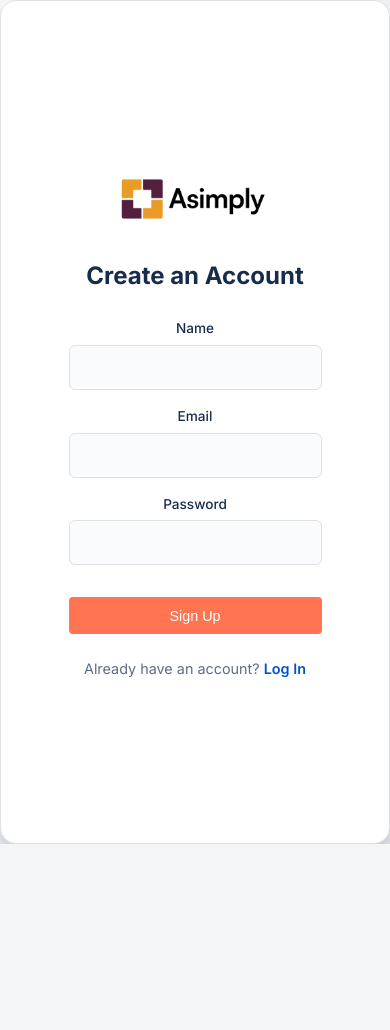
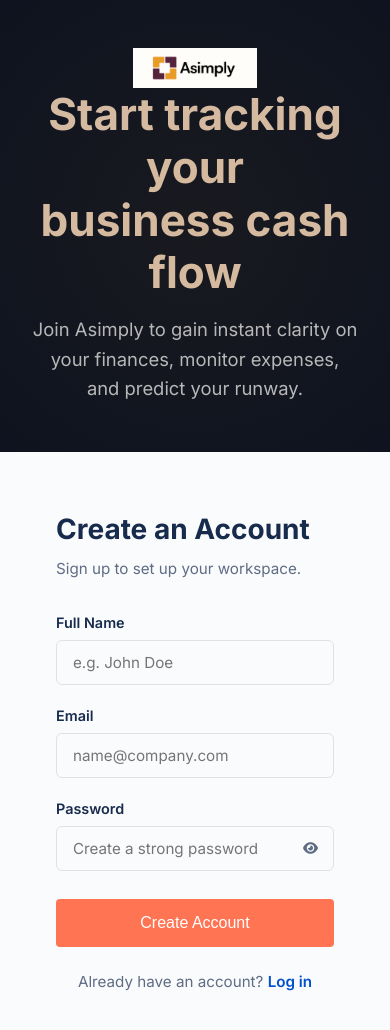
Before and after one commit to YousufKhannn/Asimply_workspace_v1, a React (Vite) app in the folder frontend/: page /register in a window 390 px wide. Shown: the top 1030 px of the page. Before the commit the page ends 844 px from the top, so only its background shows below. Built offline with nearby package versions, Linux system fonts and the light colour scheme; no server answers.

Commit message:
updated auth UI

```diff
--- a/frontend/src/index.css
+++ b/frontend/src/index.css
@@ -728,3 +728,133 @@ input:focus, select:focus {
     0% { transform: rotate(0deg); }
     100% { transform: rotate(360deg); }
 }
+
+/* Auth Layout */
+.auth-split-layout {
+    display: flex;
+    min-height: 100vh;
+    background-color: #FAFBFC;
+}
+
+.auth-left {
+    flex: 1;
+    background-color: #0E131F;
+    color: #ffffff;
+    display: flex;
+    flex-direction: column;
+    justify-content: center;
+    padding: 4rem;
+    position: relative;
+    overflow: hidden;
+}
+
+.auth-left::before {
+    content: '';
+    position: absolute;
+    top: -50%;
+    left: -50%;
+    width: 200%;
+    height: 200%;
+    background: radial-gradient(circle, rgba(233,155,40,0.05) 0%, rgba(14,19,31,0) 50%);
+    pointer-events: none;
+}
+
+.auth-left h1 {
+    color: #D4BBA4;
+    font-size: 2.75rem;
+    margin-bottom: 1rem;
+    font-weight: 800;
+    line-height: 1.2;
+    z-index: 1;
+}
+
+.auth-left p {
+    font-size: 1.15rem;
+    color: rgba(255, 255, 255, 0.7);
+    max-width: 450px;
+    line-height: 1.6;
+    z-index: 1;
+}
+
+.auth-right {
+    flex: 1.2;
+    display: flex;
+    flex-direction: column;
+    justify-content: center;
+    align-items: center;
+    padding: 2rem;
+}
+
+.auth-form-container {
+    width: 100%;
+    max-width: 420px;
+    background: #ffffff;
+    padding: 3rem;
+    border-radius: var(--border-radius);
+    box-shadow: var(--shadow-sm);
+    border: 1px solid var(--border-color);
+}
+
+.password-wrapper {
+    position: relative;
+    display: flex;
+    align-items: center;
+}
+
+.password-toggle {
+    position: absolute;
+    right: 1rem;
+    background: none;
+    border: none;
+    cursor: pointer;
+    color: var(--text-muted);
+    padding: 0;
+    outline: none;
+}
+
+.password-toggle:hover {
+    color: var(--primary-color);
+}
+
+.auth-footer-link {
+    text-align: center;
+    margin-top: 1.5rem;
+    font-size: 0.95rem;
+    color: var(--text-muted);
+}
+
+.auth-footer-link a {
+    color: var(--primary-color);
+    font-weight: 600;
+    text-decoration: none;
+    transition: var(--transition);
+}
+
+.auth-footer-link a:hover {
+    color: #c77e16;
+}
+
+@media (max-width: 900px) {
+    .auth-split-layout {
+        flex-direction: column;
+    }
+    .auth-left {
+        flex: none;
+        padding: 3rem 2rem;
+        text-align: center;
+        align-items: center;
+    }
+    .auth-left p {
+        margin: 0 auto;
+    }
+    .auth-right {
+        padding: 1.5rem;
+        justify-content: flex-start;
+    }
+    .auth-form-container {
+        padding: 2rem;
+        box-shadow: none;
+        border: none;
+        background: transparent;
+    }
+}
--- a/frontend/src/pages/Login.jsx
+++ b/frontend/src/pages/Login.jsx
@@ -5,42 +5,98 @@ import { AuthContext } from '../context/AuthContext';
 const Login = () => {
     const [email, setEmail] = useState('');
     const [password, setPassword] = useState('');
+    const [showPassword, setShowPassword] = useState(false);
     const [error, setError] = useState('');
+    const [isLoading, setIsLoading] = useState(false);
+
     const { login } = useContext(AuthContext);
     const navigate = useNavigate();
 
+    const validateForm = () => {
+        if (!email || !password) {
+            setError('Please fill in all fields.');
+            return false;
+        }
+        if (!/^\S+@\S+\.\S+$/.test(email)) {
+            setError('Please enter a valid email address.');
+            return false;
+        }
+        return true;
+    };
+
     const onSubmit = async e => {
         e.preventDefault();
+        setError('');
+
+        if (!validateForm()) return;
+
+        setIsLoading(true);
         try {
             await login(email, password);
             navigate('/dashboard');
         } catch (err) {
-            setError(err.response?.data?.msg || 'Login failed');
+            setError(err.response?.data?.msg || 'Invalid email or password');
+            setIsLoading(false);
         }
     };
 
     return (
-        <div className="home-view" style={{ minHeight: '100vh', display: 'flex', flexDirection: 'column', alignItems: 'center', justifyContent: 'center' }}>
-            <div className="home-content" style={{ marginTop: 0, padding: '2rem', background: '#fff', borderRadius: '16px', border: '1px solid var(--border-color)', width: '100%', maxWidth: '400px' }}>
-                <img src="/asimplylogo.png" alt="Asimply Logo" className="home-logo" style={{ margin: '0 auto 1.5rem', display: 'block' }} />
-                <h2 style={{ textAlign: 'center', marginBottom: '1.5rem', color: 'var(--text-dark)' }}>Sign In to Workspace</h2>
-                {error && <div className="alert-box alert-danger" style={{ marginBottom: '1rem', padding: '0.75rem' }}>{error}</div>}
+        <div className="auth-split-layout">
+            <div className="auth-left">
+                <img src="/asimplylogo.png" alt="Asimply" style={{ height: '40px', width: 'auto', marginBottom: 'auto' }} />
+                <div style={{ marginTop: 'auto', marginBottom: 'auto' }}>
+                    <h1>Know where your<br />business money is going</h1>
+                    <p>Track profit, expenses, and cash flow in one place. No complexity. Just clarity.</p>
+                </div>
+            </div>
 
-                <form onSubmit={onSubmit} id="transaction-form" style={{ gap: '1rem' }}>
-                    <div className="form-group">
-                        <label>Email</label>
-                        <input type="email" value={email} onChange={e => setEmail(e.target.value)} required />
+            <div className="auth-right">
+                <div className="auth-form-container">
+                    <h2 style={{ color: 'var(--text-dark)', marginBottom: '0.5rem', fontSize: '1.75rem', fontWeight: '700' }}>Welcome back</h2>
+                    <p style={{ color: 'var(--text-muted)', marginBottom: '2rem', fontSize: '0.95rem' }}>Enter your details to access your workspace.</p>
+
+                    {error && <div className="alert-box alert-danger" style={{ marginBottom: '1.5rem', padding: '0.85rem' }}>{error}</div>}
+
+                    <form onSubmit={onSubmit} style={{ display: 'flex', flexDirection: 'column', gap: '1.25rem' }}>
+                        <div className="form-group" style={{ marginBottom: 0 }}>
+                            <label style={{ fontSize: '0.9rem', fontWeight: '600', marginBottom: '0.4rem', color: 'var(--text-main)' }}>Email</label>
+                            <input
+                                type="email"
+                                placeholder="name@company.com"
+                                value={email}
+                                onChange={e => setEmail(e.target.value)}
+                                required
+                            />
+                        </div>
+
+                        <div className="form-group" style={{ marginBottom: 0 }}>
+                            <div style={{ display: 'flex', justifyContent: 'space-between', alignItems: 'center', marginBottom: '0.4rem' }}>
+                                <label style={{ fontSize: '0.9rem', fontWeight: '600', margin: 0, color: 'var(--text-main)' }}>Password</label>
+                                <a href="#" onClick={(e) => e.preventDefault()} style={{ fontSize: '0.85rem', color: 'var(--primary-color)', textDecoration: 'none', fontWeight: '500' }}>Forgot password?</a>
+                            </div>
+                            <div className="password-wrapper">
+                                <input
+                                    type={showPassword ? "text" : "password"}
+                                    placeholder="••••••••"
+                                    value={password}
+                                    onChange={e => setPassword(e.target.value)}
+                                    required
+                                />
+                                <button type="button" className="password-toggle" onClick={() => setShowPassword(!showPassword)}>
+                                    <i className={`fa-solid ${showPassword ? 'fa-eye-slash' : 'fa-eye'}`}></i>
+                                </button>
+                            </div>
+                        </div>
+
+                        <button type="submit" className="btn-primary" style={{ width: '100%', marginTop: '0.5rem', height: '48px', fontSize: '1rem' }} disabled={isLoading}>
+                            {isLoading ? 'Logging in...' : 'Login'}
+                        </button>
+                    </form>
+
+                    <div className="auth-footer-link">
+                        Don't have an account? <Link to="/register">Sign up</Link>
                     </div>
-                    <div className="form-group">
-                        <label>Password</label>
-                        <input type="password" value={password} onChange={e => setPassword(e.target.value)} required />
-                    </div>
-                    <button type="submit" className="btn-primary" style={{ width: '100%', marginTop: '1rem' }}>Login</button>
-                </form>
-
-                <p style={{ textAlign: 'center', marginTop: '1.5rem', fontSize: '0.9rem', color: 'var(--text-muted)' }}>
-                    Don't have an account? <Link to="/register" style={{ color: 'var(--primary-color)', fontWeight: '600', textDecoration: 'none' }}>Sign Up</Link>
-                </p>
+                </div>
             </div>
         </div>
     );
--- a/frontend/src/pages/Register.jsx
+++ b/frontend/src/pages/Register.jsx
@@ -6,46 +6,135 @@ const Register = () => {
     const [name, setName] = useState('');
     const [email, setEmail] = useState('');
     const [password, setPassword] = useState('');
+    const [showPassword, setShowPassword] = useState(false);
     const [error, setError] = useState('');
+    const [isLoading, setIsLoading] = useState(false);
+
     const { register } = useContext(AuthContext);
     const navigate = useNavigate();
 
+    const calculateStrength = (pass) => {
+        if (pass.length === 0) return 0;
+        if (pass.length < 6) return 33;
+        if (pass.length < 10) return 66;
+        return 100;
+    };
+
+    const strength = calculateStrength(password);
+    const getStrengthColor = () => {
+        if (strength === 33) return 'var(--danger-color)';
+        if (strength === 66) return '#E99B28'; // Warning/Medium
+        return 'var(--success-color)';
+    };
+
+    const validateForm = () => {
+        if (!name || !email || !password) {
+            setError('Please fill in all fields.');
+            return false;
+        }
+        if (!/^\S+@\S+\.\S+$/.test(email)) {
+            setError('Please enter a valid email address.');
+            return false;
+        }
+        if (password.length < 6) {
+            setError('Password must be at least 6 characters long.');
+            return false;
+        }
+        return true;
+    };
+
     const onSubmit = async e => {
         e.preventDefault();
+        setError('');
+
+        if (!validateForm()) return;
+
+        setIsLoading(true);
         try {
             await register(name, email, password);
             navigate('/dashboard');
         } catch (err) {
-            setError(err.response?.data?.msg || 'Registration failed');
+            setError(err.response?.data?.msg || 'User already exists or registration failed');
+            setIsLoading(false);
         }
     };
 
     return (
-        <div className="home-view" style={{ minHeight: '100vh', display: 'flex', flexDirection: 'column', alignItems: 'center', justifyContent: 'center' }}>
-            <div className="home-content" style={{ marginTop: 0, padding: '2rem', background: '#fff', borderRadius: '16px', border: '1px solid var(--border-color)', width: '100%', maxWidth: '400px' }}>
-                <img src="/asimplylogo.png" alt="Asimply Logo" className="home-logo" style={{ margin: '0 auto 1.5rem', display: 'block' }} />
-                <h2 style={{ textAlign: 'center', marginBottom: '1.5rem', color: 'var(--text-dark)' }}>Create an Account</h2>
-                {error && <div className="alert-box alert-danger" style={{ marginBottom: '1rem', padding: '0.75rem' }}>{error}</div>}
+        <div className="auth-split-layout">
+            <div className="auth-left">
+                <img src="/asimplylogo.png" alt="Asimply" style={{ height: '40px', width: 'auto', marginBottom: 'auto' }} />
+                <div style={{ marginTop: 'auto', marginBottom: 'auto' }}>
+                    <h1>Start tracking your<br />business cash flow</h1>
+                    <p>Join Asimply to gain instant clarity on your finances, monitor expenses, and predict your runway.</p>
+                </div>
+            </div>
 
-                <form onSubmit={onSubmit} id="transaction-form" style={{ gap: '1rem' }}>
-                    <div className="form-group">
-                        <label>Name</label>
-                        <input type="text" value={name} onChange={e => setName(e.target.value)} required />
+            <div className="auth-right">
+                <div className="auth-form-container">
+                    <h2 style={{ color: 'var(--text-dark)', marginBottom: '0.5rem', fontSize: '1.75rem', fontWeight: '700' }}>Create an Account</h2>
+                    <p style={{ color: 'var(--text-muted)', marginBottom: '2rem', fontSize: '0.95rem' }}>Sign up to set up your workspace.</p>
+
+                    {error && <div className="alert-box alert-danger" style={{ marginBottom: '1.5rem', padding: '0.85rem' }}>{error}</div>}
+
+                    <form onSubmit={onSubmit} style={{ display: 'flex', flexDirection: 'column', gap: '1.25rem' }}>
+                        <div className="form-group" style={{ marginBottom: 0 }}>
+                            <label style={{ fontSize: '0.9rem', fontWeight: '600', marginBottom: '0.4rem', color: 'var(--text-main)' }}>Full Name</label>
+                            <input
+                                type="text"
+                                placeholder="e.g. John Doe"
+                                value={name}
+                                onChange={e => setName(e.target.value)}
+                                required
+                            />
+                        </div>
+
+                        <div className="form-group" style={{ marginBottom: 0 }}>
+                            <label style={{ fontSize: '0.9rem', fontWeight: '600', marginBottom: '0.4rem', color: 'var(--text-main)' }}>Email</label>
+                            <input
+                                type="email"
+                                placeholder="name@company.com"
+                                value={email}
+                                onChange={e => setEmail(e.target.value)}
+                                required
+                            />
+                        </div>
+
+                        <div className="form-group" style={{ marginBottom: 0 }}>
+                            <label style={{ fontSize: '0.9rem', fontWeight: '600', marginBottom: '0.4rem', color: 'var(--text-main)' }}>Password</label>
+                            <div className="password-wrapper">
+                                <input
+                                    type={showPassword ? "text" : "password"}
+                                    placeholder="Create a strong password"
+                                    value={password}
+                                    onChange={e => setPassword(e.target.value)}
+                                    required
+                                />
+                                <button type="button" className="password-toggle" onClick={() => setShowPassword(!showPassword)}>
+                                    <i className={`fa-solid ${showPassword ? 'fa-eye-slash' : 'fa-eye'}`}></i>
+                                </button>
+                            </div>
+
+                            {password.length > 0 && (
+                                <div style={{ marginTop: '0.5rem' }}>
+                                    <div style={{ width: '100%', height: '4px', backgroundColor: 'var(--border-color)', borderRadius: '2px', overflow: 'hidden' }}>
+                                        <div style={{ width: `${strength}%`, height: '100%', backgroundColor: getStrengthColor(), transition: 'all 0.3s ease' }}></div>
+                                    </div>
+                                    <p style={{ fontSize: '0.75rem', color: 'var(--text-muted)', marginTop: '0.25rem', textAlign: 'right' }}>
+                                        {strength === 33 ? 'Weak' : (strength === 66 ? 'Medium' : 'Strong')}
+                                    </p>
+                                </div>
+                            )}
+                        </div>
+
+                        <button type="submit" className="btn-primary" style={{ width: '100%', marginTop: '0.5rem', height: '48px', fontSize: '1rem' }} disabled={isLoading}>
+                            {isLoading ? 'Creating account...' : 'Create Account'}
+                        </button>
+                    </form>
+
+                    <div className="auth-footer-link">
+                        Already have an account? <Link to="/login">Log in</Link>
                     </div>
-                    <div className="form-group">
-                        <label>Email</label>
-                        <input type="email" value={email} onChange={e => setEmail(e.target.value)} required />
-                    </div>
-                    <div className="form-group">
-                        <label>Password</label>
-                        <input type="password" value={password} onChange={e => setPassword(e.target.value)} required minLength="6" />
-                    </div>
-                    <button type="submit" className="btn-primary" style={{ width: '100%', marginTop: '1rem' }}>Sign Up</button>
-                </form>
-
-                <p style={{ textAlign: 'center', marginTop: '1.5rem', fontSize: '0.9rem', color: 'var(--text-muted)' }}>
-                    Already have an account? <Link to="/login" style={{ color: 'var(--primary-color)', fontWeight: '600', textDecoration: 'none' }}>Log In</Link>
-                </p>
+                </div>
             </div>
         </div>
     );
```
